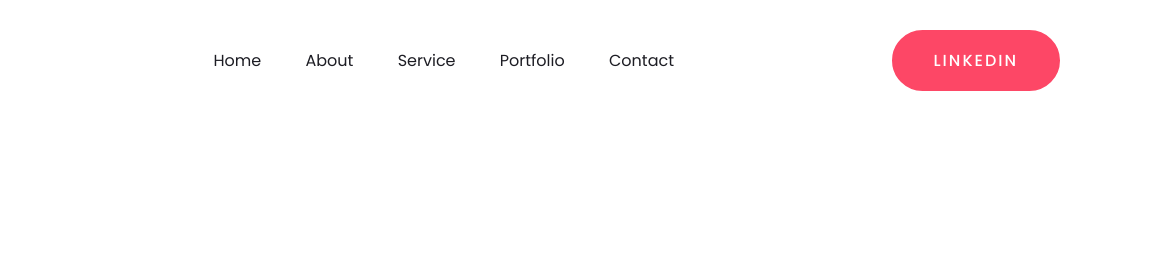
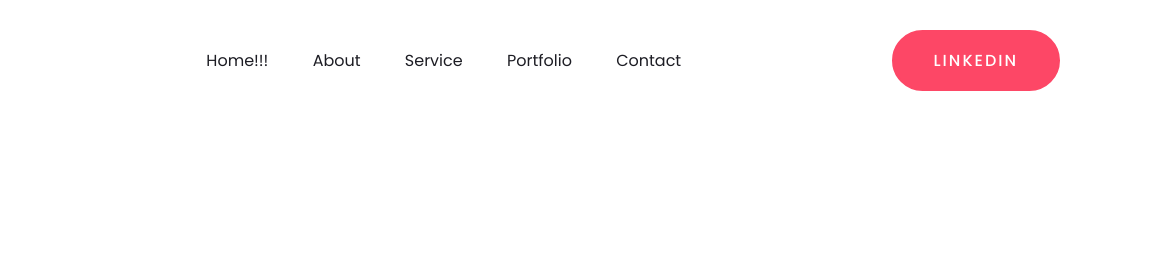
Before and after one commit to triborman/Landingpage, a plain HTML site: page index.html in a window 1280 px wide. Shown: the top 278 px of the page, 120-1280 px from the left. Drawn offline with Linux system fonts and the light colour scheme.

Commit message:
Test commit

```diff
--- a/index.html
+++ b/index.html
@@ -14,7 +14,7 @@
       <nav>
         <img src="./img/logo.png" class="logo" />
         <ul>
-          <li><a href="#">Home</a></li>
+          <li><a href="#">Home!!!</a></li>
           <li><a href="#">About</a></li>
           <li><a href="https://www.studiofancy.fi/">Service</a></li>
           <li>
```
